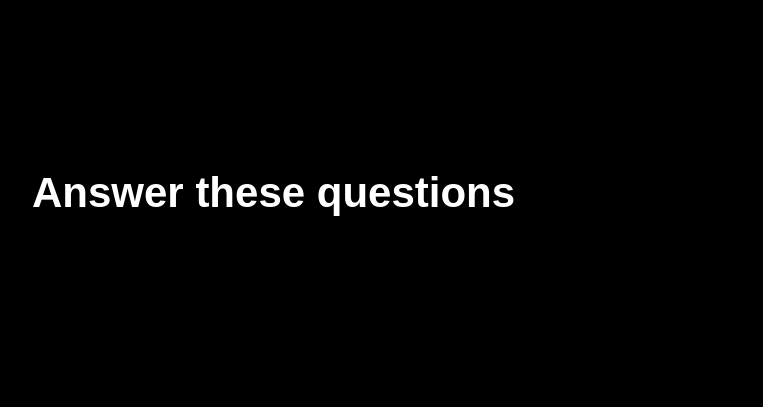
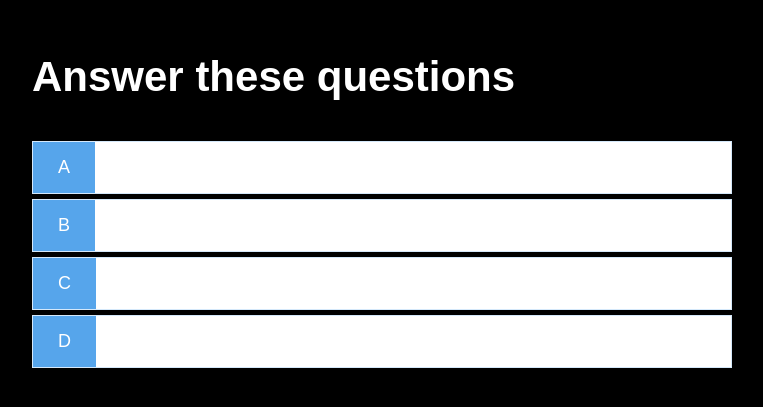
Before and after one commit to Shaf8808/quizmaster, a plain HTML site: page game.html in a window 1280 px wide. Shown: the part 427-834 px from the top of the page, without its empty margins (258-1021 px from the left). Drawn offline with Linux system fonts and the light colour scheme.

Commit message:
Add styling for my answer buttons

```diff
--- a/game.css
+++ b/game.css
@@ -0,0 +1,28 @@
+
+/* The styling for my answer buttons */
+
+.choice-container {
+    display: flex;
+    margin-bottom: 0.5rem;
+    width: 100%;
+    font-size: 1.8rem;
+    border: 0.1rem solid rgb(86, 165, 235, 0.25);
+    background-color: white;
+  }
+
+  .choice-container:hover {
+    cursor: pointer;
+    box-shadow: 0 0.4rem 1.4rem 0 rgba(86, 185, 235, 0.5);
+    transform: translateY(-0.1rem);
+    transition: transform 150ms;
+  }
+
+  .choice-prefix {
+    padding: 1.5rem 2.5rem;
+    background-color: #56a5eb;
+    color: white;
+  }
+
+  .choice-text {
+    padding: 1.5rem;
+  }
--- a/game.html
+++ b/game.html
@@ -9,11 +9,26 @@
     <link rel="stylesheet" href="game.css">
 </head>
 <body>
+
+    <!-- The answer buttons for my quiz -->
     <div class="container">
         <div id="game" class="justify-center flex-column">
             <h2 id="question">Answer these questions</h2>
             <div class="choice-container">
-                <p class="choice-prefix"></p>
+                <p class="choice-prefix">A</p>
+                <p class="choice-text">Choice 1</p>
+            </div>
+            <div class="choice-container">
+                <p class="choice-prefix">B</p>
+                <p class="choice-text">Choice 2</p>
+            </div>
+            <div class="choice-container">
+                <p class="choice-prefix">C</p>
+                <p class="choice-text">Choice 3</p>
+            </div>
+            <div class="choice-container">
+                <p class="choice-prefix">D</p>
+                <p class="choice-text">Choice 4</p>
             </div>
         </div>
     </div>
```
